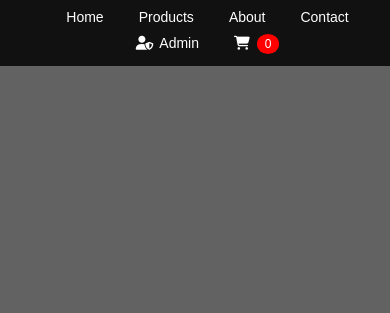
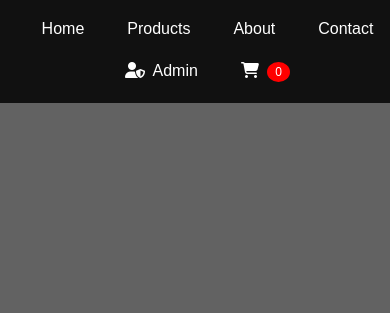
Before and after one commit to dineshh07/MP-FRAMES, a plain HTML site: page index.html in a window 390 px wide. Shown: the part 61-374 px from the top of the page. Drawn offline with Linux system fonts and the light colour scheme; no server answers.

Commit message:
Update style.css

```diff
--- a/style.css
+++ b/style.css
@@ -300,12 +300,13 @@ nav{
 
     header {
         flex-direction: column;
-        gap: 12px;
-        padding: 15px 10px;
+        gap: 15px;
+        padding: 18px 10px;
     }
 
     header .logo h2 {
         margin: 0;
+        font-size: 24px;
     }
 
     nav {
@@ -313,16 +314,18 @@ nav{
         align-items: center;
         justify-content: center;
         flex-wrap: wrap;
-        gap: 10px;
+        gap: 14px;
         width: 100%;
     }
 
     nav a {
-        font-size: 14px;
+        font-size: 16px;
         white-space: nowrap;
+        padding: 5px 2px;
     }
 
     nav a i {
-        margin-right: 3px;
+        font-size: 16px;
+        margin-right: 4px;
     }
 }
```
